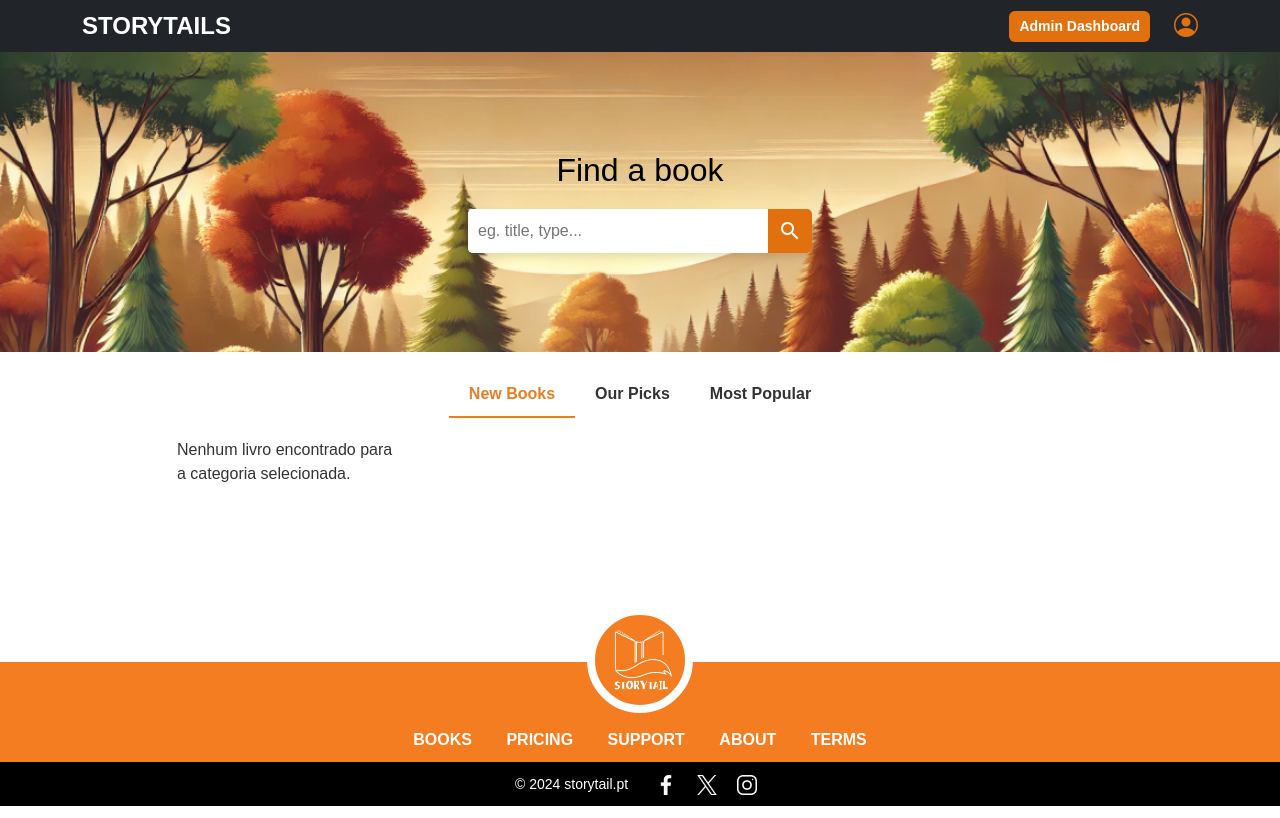
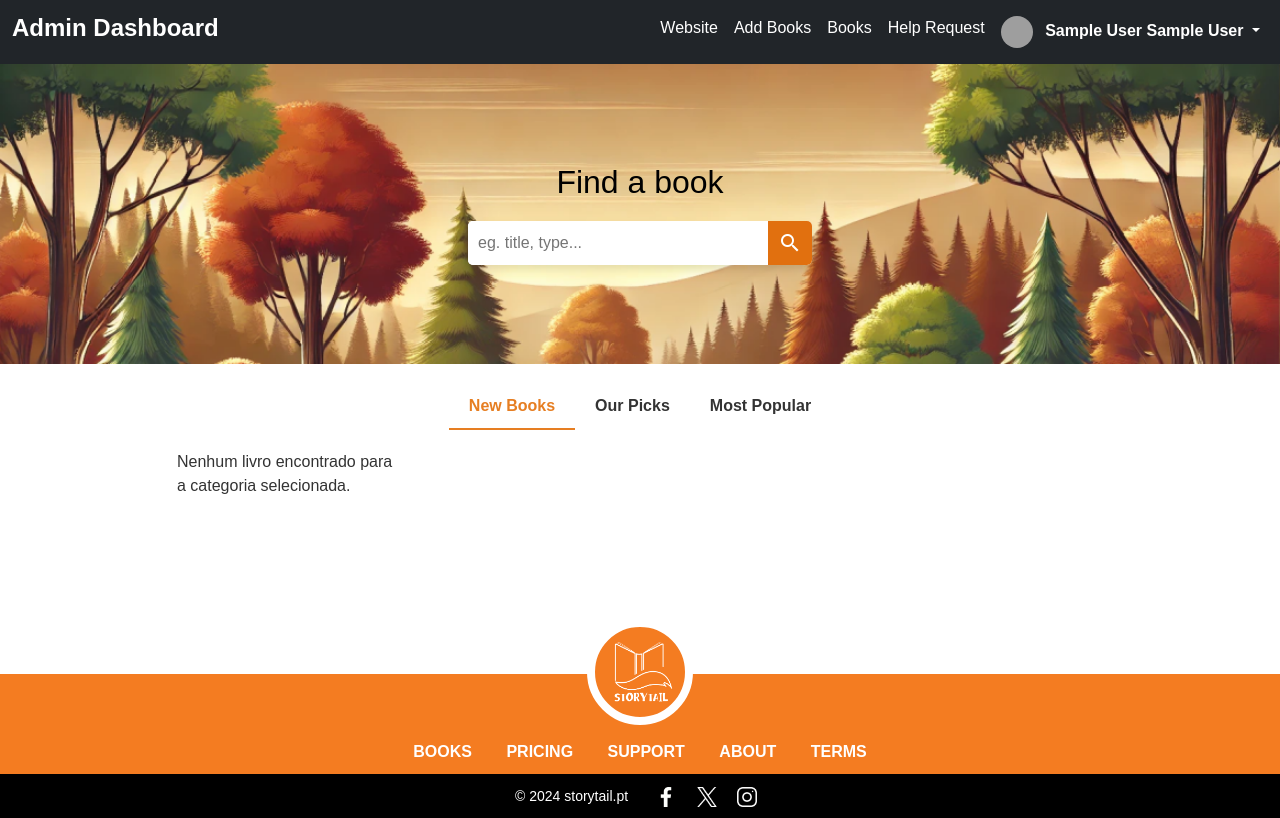
Before and after one commit to Ruizinho99/Story_Tail, a PHP site: page /Story_Tail/ in a window 1280 px wide. Run offline with PHP 8.4, Linux system fonts and the light colour scheme; the visitor is signed in with stand-in values (Sample User, id 1); data that the repository does not hold is empty; grey boxes are pictures that could not be loaded.

Commit message:
Headers admin atualizado

```diff
--- a/add_books.php
+++ b/add_books.php
@@ -70,7 +70,7 @@ if ($_SERVER['REQUEST_METHOD'] === 'POST') {
 </head>
 
 <body>
-    <?php include_once 'admin_sidebar.php'; ?>
+<?php include_once 'admin_dashboard.php'; ?>
 
 
         <div class="container">
--- a/admin.php
+++ b/admin.php
@@ -18,7 +18,7 @@
 
 <body>
 
-    <?php include_once 'admin_sidebar.php'; ?>
+<?php include_once 'admin_dashboard.php'; ?>
 
 
     <!-- Bootstrap JS e Popper.js -->
--- a/admin_sidebar.php
+++ b/admin_dashboard.php
@@ -51,7 +51,7 @@ if ($result->num_rows > 0) {
 <!-- Navbar -->
 <nav class="navbar navbar-expand-lg navbar-dark bg-dark">
   <div class="container-fluid">
-    <a class="navbar-brand" href="#">Admin Dashboard</a>
+    <h4 style="color: white"><b>Admin Dashboard</b></h4>
     <!-- Botão de toggle para dispositivos pequenos -->
     <button class="navbar-toggler" type="button" data-bs-toggle="collapse" data-bs-target="#navbarNav" aria-controls="navbarNav" aria-expanded="false" aria-label="Toggle navigation">
       <span class="navbar-toggler-icon"></span>
@@ -61,7 +61,7 @@ if ($result->num_rows > 0) {
     <div class="collapse navbar-collapse" id="navbarNav">
       <ul class="navbar-nav ms-auto">
         <li class="nav-item">
-          <a class="nav-link active" href="admin.php">Home</a>
+          <a class="nav-link active" href="index.php">Website</a>
         </li>
         <li class="nav-item">
           <a class="nav-link" href="add_books.php">Add Books</a>
--- a/books.php
+++ b/books.php
@@ -84,7 +84,7 @@ if ($result->num_rows > 0) {
 </head>
 
 <body>
-    <?php include_once 'admin_sidebar.php'; ?>
+    <?php include_once 'admin_dashboard.php'; ?>
 
     <div class="container mt-5">
         <div class="row justify-content-center">
--- a/edit_admin_profile.php
+++ b/edit_admin_profile.php
@@ -85,7 +85,7 @@ if ($_SERVER['REQUEST_METHOD'] == 'POST' && isset($_FILES['profileImage']) && $_
     <link rel="stylesheet" href="Styles/add_books.css">
 </head>
 
-<?php include_once 'admin_sidebar.php'; ?>
+<?php include_once 'admin_dashboard.php'; ?>
 
     <!-- Main Content -->
     <section class="container mt-5">
--- a/edit_books.php
+++ b/edit_books.php
@@ -89,7 +89,7 @@ if ($_SERVER['REQUEST_METHOD'] === 'POST' && isset($_POST['action']) && $_POST['
     <link rel="stylesheet" href="Styles/add_books.css">
 </head>
 <body>
-    <?php include_once 'admin_sidebar.php'; ?>
+<?php include_once 'admin_dashboard.php'; ?>
 
     <div class="main-content">
         <div class="container">
--- a/header_admin.html
+++ /dev/null
@@ -1,45 +0,0 @@
-<header class="StHeader bg-dark">
-    <div class="container">
-        <div class="row align-items-center py-2">
-            <!-- Logo -->
-            <div class="col-12 col-md-auto text-center text-md-start">
-                <div class="StLogo text-white fs-4">
-                    <a href="index.php" style="text-decoration: none; color: #fff;">STORYTAILS</a>
-                </div>
-            </div>
-
-            <!-- Navigation and User -->
-            <div class="col-12 col-md d-flex justify-content-center justify-content-md-end align-items-center mt-2 mt-md-0">
-                <nav class="StNav d-inline-block me-4">
-                   <button type="button" class="btn btn-outline-light"><B> <a href="admin.php" style="text-decoration: none; color: #fff;">Admin Dashboard</a></B></button>
-                </nav>
-                <div class="dropdown d-inline-block">
-                    <a href="#" class="text-decoration-none" id="userDropdown" data-bs-toggle="dropdown" aria-expanded="false">
-                        <i class="bi bi-person-circle fs-4 icon-user"></i>
-                    </a>
-                    <ul class="dropdown-menu dropdown-menu-end" aria-labelledby="userDropdown">
-                        <li><a class="dropdown-item" href="edit_profile.php">Edit Profile</a></li>
-                        <li><a class="dropdown-item" href="my_books.php">My Books</a></li>
-                        <li><a class="dropdown-item" href="favorite_books.php">Favorite Books</a></li>
-                        <li><a class="dropdown-item" href="change_password.php">Change Password</a></li>
-                        <li><a class="dropdown-item" href="plan.php">Plan</a></li>
-                        <li><a class="dropdown-item" href="help.php">Help</a></li>
-                        <li><a class="dropdown-item" href="logout.php">Logout</a></li>
-                    </ul>
-                </div>
-            </div>
-        </div>
-    </div>
-</header>
-
-
-<style>
-    .icon-user {
-        color: #E1700F; /* Cor padrão do ícone */
-        transition: color 0.3s ease;
-    }
-
-    .icon-user:hover {
-        color: white; /* Cor do ícone quando há hover */
-    }
-</style>
--- a/header_choose.php
+++ b/header_choose.php
@@ -22,7 +22,7 @@ if (isset($_SESSION['user_id']) && $_SESSION['user_id']) {
 
         // Seleciona o header baseado no user_type_id
         if ($user_type_id == 1) {
-            include_once("header_admin.html"); // Header para admin
+            include_once("admin_dashboard.php"); // Header para admin
         } else {
             include_once("header_user.html"); // Header para user free e user premium
         }
--- a/index.php
+++ b/index.php
@@ -1,7 +1,6 @@
 <?php
 include_once("db_connection.php");
 
-session_start();
 
 if ($conn->connect_error) {
     die("Erro de conexão: " . $conn->connect_error);
--- a/user_logged_in.php
+++ b/user_logged_in.php
@@ -1,7 +1,9 @@
 <?php
 // verificar_login.php
-
-session_start(); // Iniciar a sessão para verificar se o usuário está logado
+if (session_status() == PHP_SESSION_NONE) {
+    session_start();
+}
+ // Iniciar a sessão para verificar se o usuário está logado
 
 // Verificar se a variável de sessão está definida (indicando que o usuário está logado)
 if (!isset($_SESSION['user_id'])) {
```
Also changed, not shown: uploads/675848d7e82cf.png (added).
